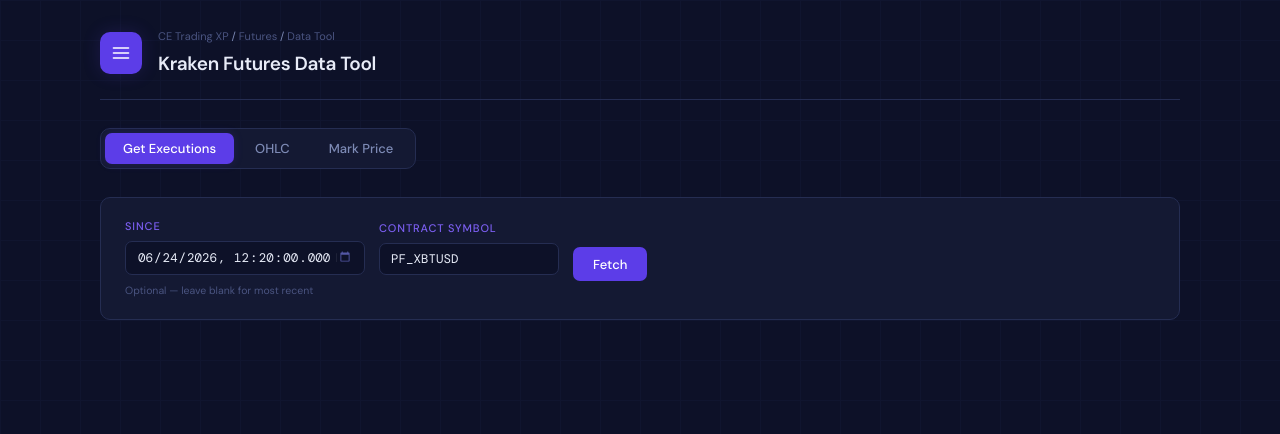
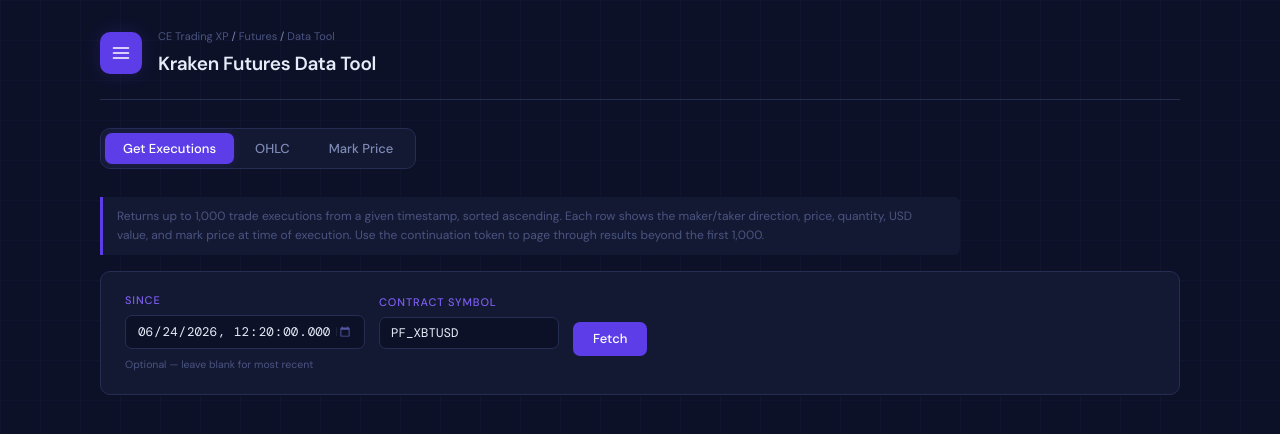
Before and after one commit to glitchinmatrix1/KFAPI-tool, a FastAPI app: page / in a window 1280 px wide. Shown: the top 434 px of the page. Run offline with FastAPI, Linux system fonts and the light colour scheme.

Commit message:
index.html

```diff
--- a/templates/index.html
+++ b/templates/index.html
@@ -122,6 +122,7 @@ td.uid{color:var(--text-dim);font-size:10px;max-width:120px;overflow:hidden;text
 .ohlc-range-close{position:absolute;top:-2px;width:2px;height:12px;border-radius:1px}
 .ohlc-range-labels{display:flex;justify-content:space-between;font-size:9px;color:var(--text-dim);margin-top:3px;font-family:'DM Mono',monospace}
 .ohlc-ccard-chg{font-size:11px;font-family:'DM Mono',monospace;margin-top:8px;text-align:right}
+.panel-blurb{font-size:12px;color:var(--text-dim);line-height:1.6;margin:0 0 1rem 0;padding:10px 14px;background:var(--navy-mid);border-left:3px solid var(--purple);border-radius:0 6px 6px 0;max-width:860px}
 /* Chart */
 .chart-card{background:var(--navy-mid);border:0.5px solid var(--navy-border);border-radius:10px;padding:1.25rem 1.5rem;margin-bottom:1.25rem}
 .chart-card canvas{width:100%!important}
@@ -161,6 +162,7 @@ td.uid{color:var(--text-dim);font-size:10px;max-width:120px;overflow:hidden;text
 
   <!-- ═══════════ EXECUTIONS ═══════════ -->
   <div class="panel active" id="panel-executions">
+    <p class="panel-blurb">Returns up to 1,000 trade executions from a given timestamp, sorted ascending. Each row shows the maker/taker direction, price, quantity, USD value, and mark price at time of execution. Use the continuation token to page through results beyond the first 1,000.</p>
     <div class="config">
       <div class="config-row">
         <div class="field" style="max-width:240px;flex:2">
@@ -185,6 +187,34 @@ td.uid{color:var(--text-dim);font-size:10px;max-width:120px;overflow:hidden;text
     <div class="error-box" id="exec-error"></div>
 
     <div id="exec-stats" class="stats-row" style="display:none"></div>
+    <div id="exec-filter" style="display:none;margin-bottom:12px">
+      <div style="display:flex;align-items:center;gap:10px;flex-wrap:wrap">
+        <span style="font-size:11px;color:var(--purple-light);letter-spacing:.06em;text-transform:uppercase">Filter</span>
+        <select id="exec-filter-maker" onchange="applyExecFilter()" style="font-size:12px;padding:5px 10px;background:var(--navy);border:0.5px solid var(--navy-border);color:var(--text);border-radius:6px;font-family:'DM Mono',monospace">
+          <option value="">Maker Type: All</option>
+          <option value="Post">Post</option>
+          <option value="Limit">Limit</option>
+          <option value="IoC">IoC</option>
+          <option value="Assignment">Assignment</option>
+          <option value="Liquidation">Liquidation</option>
+        </select>
+        <select id="exec-filter-taker" onchange="applyExecFilter()" style="font-size:12px;padding:5px 10px;background:var(--navy);border:0.5px solid var(--navy-border);color:var(--text);border-radius:6px;font-family:'DM Mono',monospace">
+          <option value="">Taker Type: All</option>
+          <option value="Post">Post</option>
+          <option value="Limit">Limit</option>
+          <option value="IoC">IoC</option>
+          <option value="Assignment">Assignment</option>
+          <option value="Liquidation">Liquidation</option>
+        </select>
+        <select id="exec-filter-dir" onchange="applyExecFilter()" style="font-size:12px;padding:5px 10px;background:var(--navy);border:0.5px solid var(--navy-border);color:var(--text);border-radius:6px;font-family:'DM Mono',monospace">
+          <option value="">Direction: All</option>
+          <option value="Buy">Maker Buy</option>
+          <option value="Sell">Maker Sell</option>
+        </select>
+        <button onclick="clearExecFilter()" style="font-size:11px;padding:5px 10px;background:transparent;border:0.5px solid var(--navy-border);color:var(--text-dim);border-radius:6px;cursor:pointer">Clear</button>
+        <span id="exec-filter-count" style="font-size:11px;color:var(--text-dim)"></span>
+      </div>
+    </div>
     <div id="exec-results"></div>
     <div class="cont-row" id="exec-cont" style="display:none">
       <button class="cont-btn" onclick="fetchExecutionsCont()">Load next page →</button>
@@ -194,6 +224,7 @@ td.uid{color:var(--text-dim);font-size:10px;max-width:120px;overflow:hidden;text
 
   <!-- ═══════════ OHLC ═══════════ -->
   <div class="panel" id="panel-ohlc">
+    <p class="panel-blurb">Returns OHLC candlestick data for a contract over a chosen interval and price type (Mark, Spot, or Trade). Use Mark for funding/liquidation reference prices, Trade for actual executed prices. Narrow time ranges show individual candle cards; wider ranges render as a Heikin-Ashi chart.</p>
     <div class="config">
       <div class="config-row">
         <div class="field" style="max-width:180px">
@@ -247,6 +278,7 @@ td.uid{color:var(--text-dim);font-size:10px;max-width:120px;overflow:hidden;text
 
   <!-- ═══════════ MARK PRICE ═══════════ -->
   <div class="panel" id="panel-markprice">
+    <p class="panel-blurb">Returns every mark price change event for a contract between two timestamps. Mark price updates every second and is used to calculate unrealised P&amp;L, trigger liquidations, and determine funding. Useful for pinpointing the exact mark price at the time of a client's liquidation or margin call.</p>
     <div class="config">
       <div class="config-row">
         <div class="field" style="max-width:180px">
@@ -361,7 +393,7 @@ async function fetchExecutions(cont) {
   }
   if (cont) params.set('continuationToken', cont);
 
-  if (!cont) { execAllRows = []; execPage = 0; execContToken = null; }
+  if (!cont) { execAllRows = []; execPage = 0; execContToken = null; execFilteredRows = null; }
 
   const apiUrl = '/api/executions?' + params.toString();
   const krakUrl = `https://futures.kraken.com/api/history/v2/market/${sym}/executions?sort=asc${since ? '&since=' + tsToMs(since) : ''}${cont ? '&continuationToken=' + encodeURIComponent(cont) : ''}`;
@@ -382,7 +414,9 @@ async function fetchExecutions(cont) {
       showErr('exec','No executions returned for this symbol / time range.');
       setStatus('exec','err','No data');
     } else {
+      execFilteredRows = null;
       renderExecStats();
+      document.getElementById('exec-filter').style.display = 'block';
       renderExecTable();
       const contRow = document.getElementById('exec-cont');
       if (execContToken) {
@@ -422,10 +456,11 @@ function renderExecStats() {
 
 function renderExecTable() {
   const wrap = document.getElementById('exec-results');
-  const total = execAllRows.length;
+  const source = execFilteredRows !== null ? execFilteredRows : execAllRows;
+  const total = source.length;
   const totalPages = Math.ceil(total / PAGE_SIZE);
   const start = execPage * PAGE_SIZE;
-  const rows = execAllRows.slice(start, start + PAGE_SIZE);
+  const rows = source.slice(start, start + PAGE_SIZE);
 
   if (!rows.length) { wrap.innerHTML = '<div class="empty">No rows to display.</div>'; return; }
 
@@ -455,10 +490,41 @@ function renderExecTable() {
   html += `</tbody></table></div>`;
   html += `<div class="pagination">
     <button class="page-btn" onclick="execNav(-1)" ${execPage===0?'disabled':''}>← Prev</button>
-    <span class="page-info">Page ${execPage+1} of ${totalPages} &nbsp;(${total.toLocaleString()} rows total)</span>
+    <span class="page-info">Page ${execPage+1} of ${totalPages} &nbsp;(${total.toLocaleString()}${execFilteredRows !== null ? ' filtered / ' + execAllRows.length.toLocaleString() + ' total' : ' rows total'})</span>
     <button class="page-btn" onclick="execNav(1)" ${execPage>=totalPages-1?'disabled':''}>Next →</button>
   </div>`;
   wrap.innerHTML = html;
+}
+
+function applyExecFilter() {
+  const maker = document.getElementById('exec-filter-maker').value;
+  const taker = document.getElementById('exec-filter-taker').value;
+  const dir   = document.getElementById('exec-filter-dir').value;
+  if (!maker && !taker && !dir) {
+    execFilteredRows = null;
+    document.getElementById('exec-filter-count').textContent = '';
+  } else {
+    execFilteredRows = execAllRows.filter(r => {
+      if (maker && r.makerOrderType !== maker) return false;
+      if (taker && r.takerOrderType !== taker) return false;
+      if (dir   && r.makerDirection  !== dir)  return false;
+      return true;
+    });
+    document.getElementById('exec-filter-count').textContent =
+      execFilteredRows.length.toLocaleString() + ' matching';
+  }
+  execPage = 0;
+  renderExecTable();
+}
+
+function clearExecFilter() {
+  document.getElementById('exec-filter-maker').value = '';
+  document.getElementById('exec-filter-taker').value = '';
+  document.getElementById('exec-filter-dir').value = '';
+  execFilteredRows = null;
+  execPage = 0;
+  document.getElementById('exec-filter-count').textContent = '';
+  renderExecTable();
 }
 
 function execNav(d) {
```
